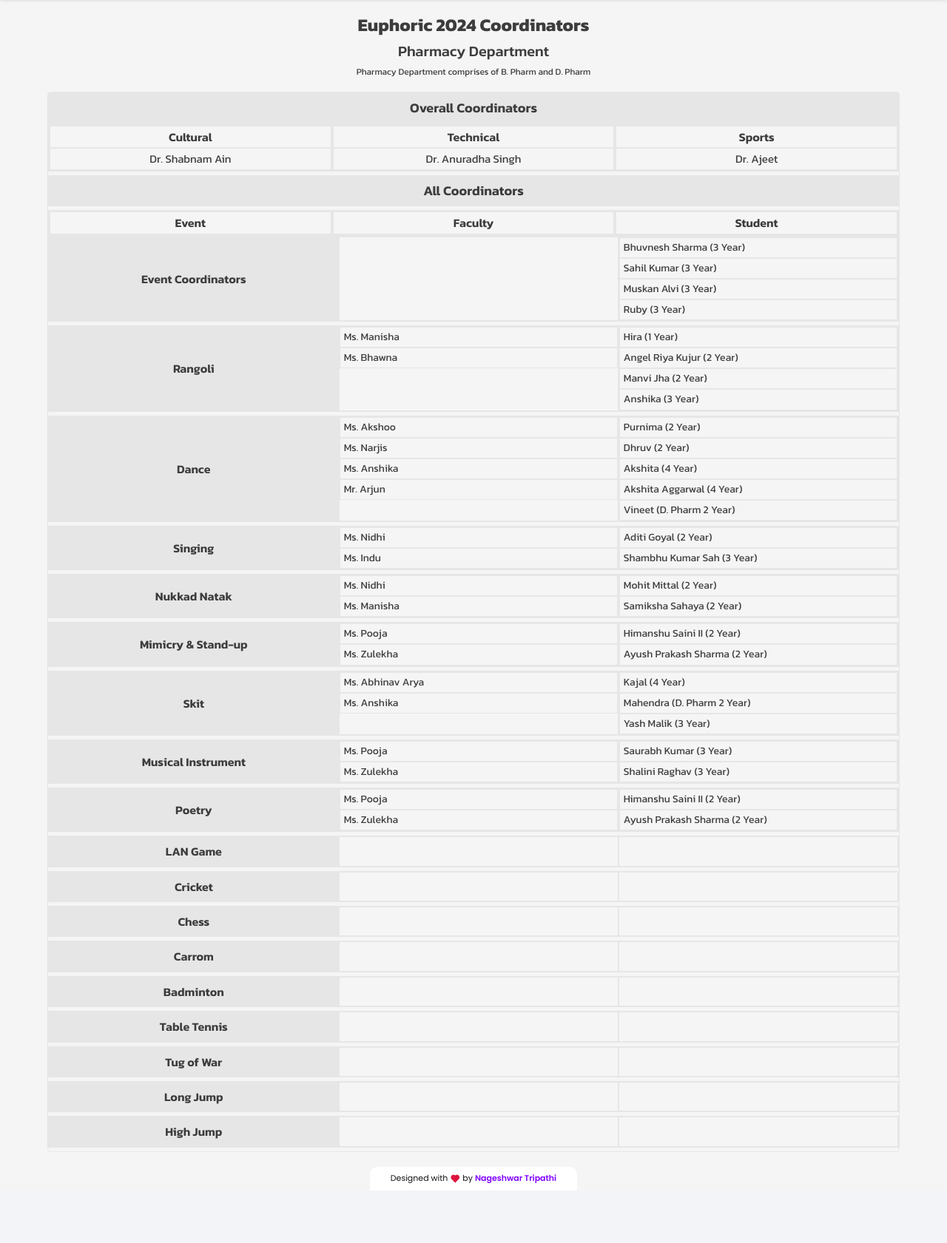
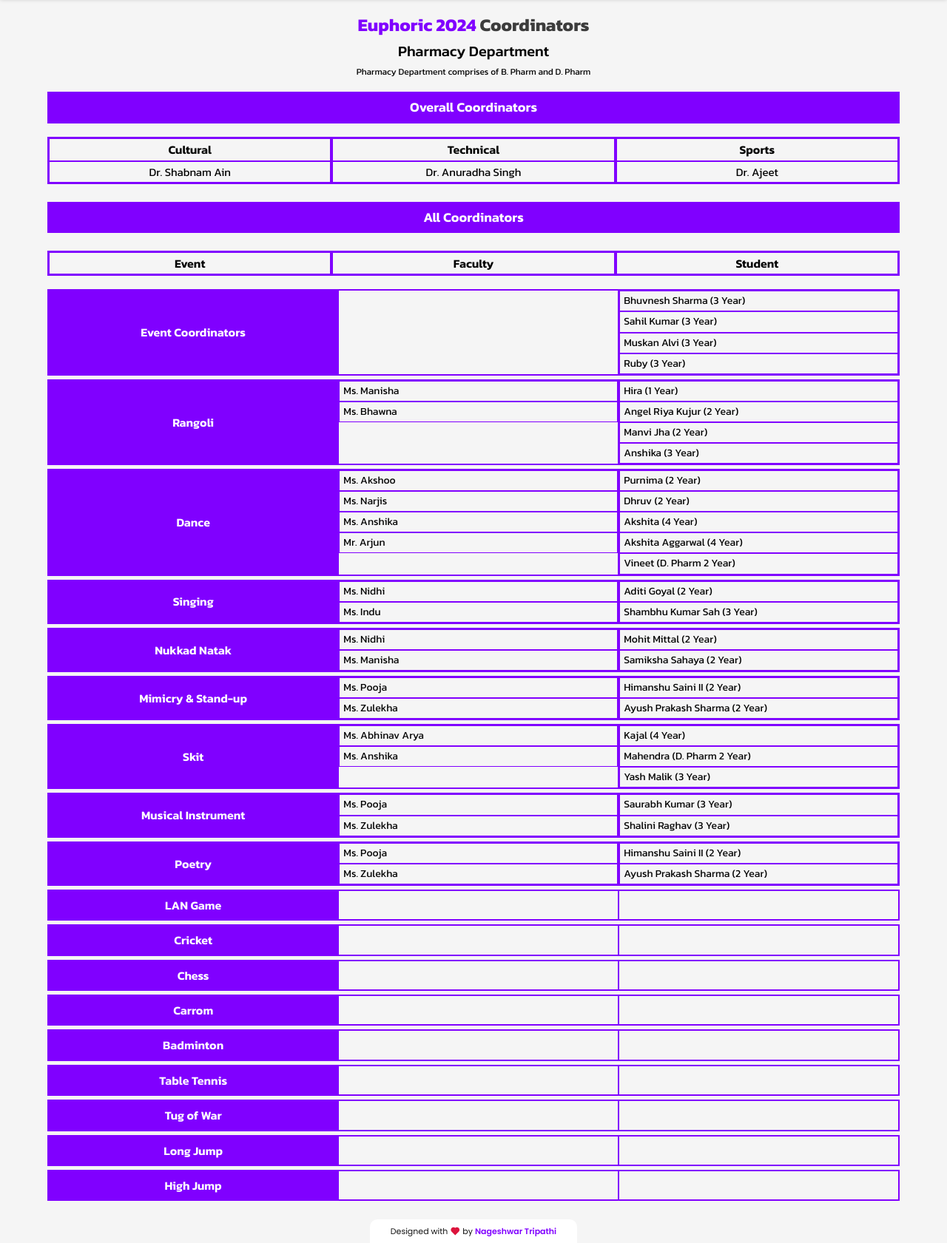
Before and after one commit to Nageshwar-stp/blade, a Django app: a page that uses main/templates/main/coordinators.html in a window 1280 px wide. Shown: the part 80-1761 px from the top of the page at 74% size. Before the commit the page ends 1690 px from the top, so only its background shows below. Run offline with Django 5.2, Linux system fonts and the light colour scheme; data comes from the database, SQL or seed files in the repository; some libraries are stand-ins or nearby versions.

Commit message:
changed: color-for-coordinators

```diff
--- a/main/static/main/css/coordinators.css
+++ b/main/static/main/css/coordinators.css
@@ -2,7 +2,7 @@
     text-align: center;
     font-size: 20px;
     margin-top: 10px;
-    color: var(--text-dull);
+    color: black;
     font-family: "Kanit";
     font-weight: 500;
 }
@@ -11,7 +11,7 @@
     text-align: center;
     font-size: 12px;
     font-family: "Kanit";
-    color: var(--text-dull);
+    color: black;
     margin-top: 10px;
 }
 
@@ -20,8 +20,7 @@
     width: 100%;
     font-family: "Kanit";
     border-radius: 5px;
-    color: var(--text-dull);
-    border: 1px solid rgb(230, 230, 230);
+    color: black;
 }
 
 .overall-wrapper {
@@ -38,15 +37,16 @@
     padding: 10px;
     font-size: 18px;
     font-weight: 600;
-    background: var(--bg-dull);
-    border: 1px solid rgb(230, 230, 230);
+    color: white;
+    background: var(--primary);
+    border: 1px solid var(--primary);
 }
 
 .overall-bracket {
     display: flex;
     align-items: center;
     justify-content: center;
-    border: 1px solid rgb(230, 230, 230);
+    border: 1px solid var(--primary);
     width: 100%;
 }
 
@@ -55,7 +55,7 @@
     align-items: center;
     flex-direction: column;
     justify-content: center;
-    border: 1px solid rgb(230, 230, 230);
+    border: 1px solid var(--primary);
     width: 100%;
 }
 
@@ -65,7 +65,7 @@
     font-weight: 600;
     padding: 5px;
     text-align: center;
-    border: 1px solid rgb(230, 230, 230);
+    border: 1px solid var(--primary);
 }
 
 .overall-column p {
@@ -73,7 +73,7 @@
     font-size: 15px;
     padding: 5px;
     text-align: center;
-    border: 1px solid rgb(230, 230, 230);
+    border: 1px solid var(--primary);
 }
 
 .wrapper-break {
@@ -84,7 +84,7 @@
 .coordinator-row {
     display: flex;
     width: 100%;
-    border: 1px solid rgb(230, 230, 230);
+    border: 1px solid var(--primary);
 }
 
 .event-block {
@@ -94,20 +94,21 @@
     align-items: center;
     justify-content: center;
     font-weight: 600;
-    border: 1px solid rgb(230, 230, 230);
+    border: 1px solid var(--primary);
     padding: 10px;
-    background: var(--bg-dull);
+    color: white;
+    background: var(--primary);
 }
 
 .coordinator-block {
     width: 100%;
-    border: 1px solid rgb(230, 230, 230);
+    border: 1px solid var(--primary);
 }
 
 .coordinator-item {
     text-align: left;
     padding: 5px;
-    border: 1px solid rgb(230, 230, 230);
+    border: 1px solid var(--primary);
     font-size: 14px;
 }
 
@@ -160,6 +161,6 @@
     }
 
     .event-block {
-        background: var(--bg);
+        background: var(--primary);
     }
 }
--- a/main/templates/main/coordinators.html
+++ b/main/templates/main/coordinators.html
@@ -8,12 +8,13 @@
 {% block body %}
 {% include 'main/topbar.html' %}
 <section class="container">
-    <h1 class="container-head">Euphoric 2024 Coordinators</h1>
+    <h1 class="container-head"><span>Euphoric 2024</span> Coordinators</h1>
     <h3 class="container-subhead">{{department.name}} Department</h3>
     <p class="container-text">{{department.description}}</p>
     <div class="wrapper">
         <div class="overall-wrapper">
             <h3 class="wrapper-header">Overall Coordinators</h3>
+            <br>
             <div class="overall-bracket">
                 <div class="overall-column">
                     <h3>Cultural</h3>
@@ -32,7 +33,8 @@
         <!-- ------------------- -->
         <div class="wrapper-break"></div>
         <div class="coordinator-wrapper">
-            <h3 class="wrapper-header">All Coordinators</h3>
+            <br>
+            <h3 class="wrapper-header">All Coordinators</h3><br>
             <div class="wrapper-break"></div>
             <div class="overall-bracket" id="desktop-head">
                 <div class="overall-column">
@@ -45,6 +47,7 @@
                     <h3>Student</h3>
                 </div>
             </div>
+            <br>
             {% for coordinator in coordinators %}
             <div class="coordinator-row">
                 <div class="event-block">
```
